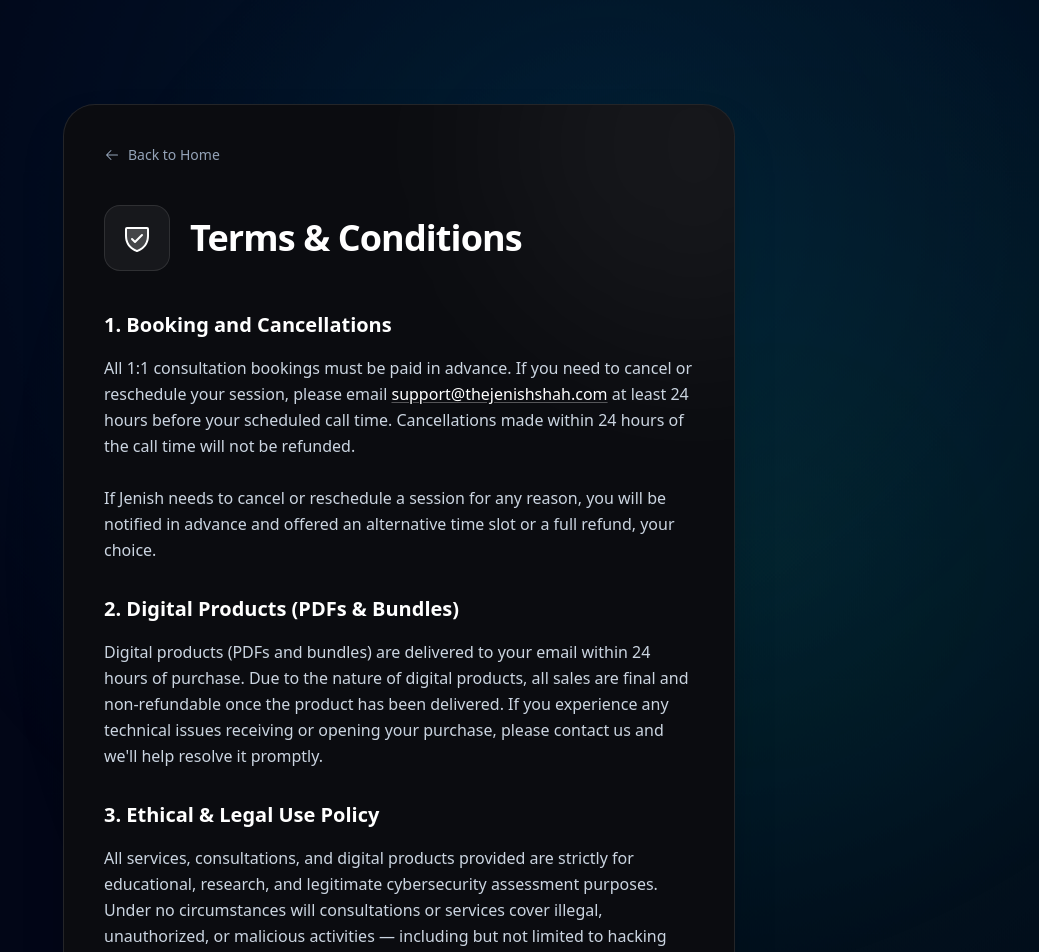
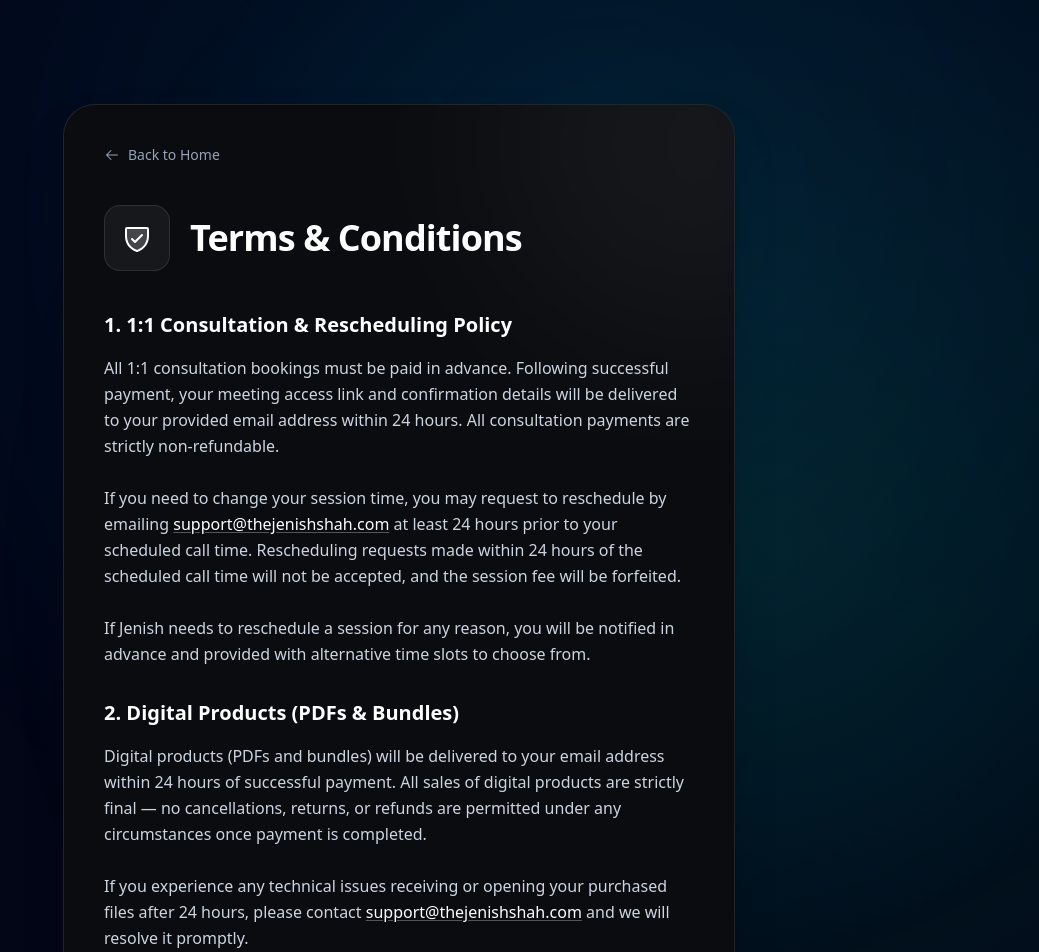
Before and after one commit to Jenishshah729/security-site, a React (Vite) app in the folder frontend/: page /policy in a window 1280 px wide. Shown: the top 952 px of the page, without its empty margins (241-1280 px from the left). Built offline with nearby package versions, Linux system fonts and the light colour scheme.

Commit message:
Rewrite and update terms and conditions text

```diff
--- a/frontend/src/components/Policy.jsx
+++ b/frontend/src/components/Policy.jsx
@@ -26,17 +26,19 @@ const Policy = () => {
 
       <div className="space-y-8 text-slate-300 leading-relaxed relative z-10">
         <section>
-          <h3 className="text-xl font-bold text-white mb-4">1. Booking and Cancellations</h3>
+          <h3 className="text-xl font-bold text-white mb-4">1. 1:1 Consultation & Rescheduling Policy</h3>
           <p className="mb-4">
-            All 1:1 consultation bookings must be paid in advance. If you need to cancel or reschedule your session, please email <a href="mailto:support@thejenishshah.com" className="text-white underline decoration-white/30 underline-offset-2 hover:text-slate-300">support@thejenishshah.com</a> at least 24 hours before your scheduled call time. Cancellations made within 24 hours of the call time will not be refunded.<br/><br/>
-            If Jenish needs to cancel or reschedule a session for any reason, you will be notified in advance and offered an alternative time slot or a full refund, your choice.
+            All 1:1 consultation bookings must be paid in advance. Following successful payment, your meeting access link and confirmation details will be delivered to your provided email address within 24 hours. All consultation payments are strictly non-refundable.<br/><br/>
+            If you need to change your session time, you may request to reschedule by emailing <a href="mailto:support@thejenishshah.com" className="text-white underline decoration-white/30 underline-offset-2 hover:text-slate-300">support@thejenishshah.com</a> at least 24 hours prior to your scheduled call time. Rescheduling requests made within 24 hours of the scheduled call time will not be accepted, and the session fee will be forfeited.<br/><br/>
+            If Jenish needs to reschedule a session for any reason, you will be notified in advance and provided with alternative time slots to choose from.
           </p>
         </section>
 
         <section>
           <h3 className="text-xl font-bold text-white mb-4">2. Digital Products (PDFs & Bundles)</h3>
           <p className="mb-4">
-            Digital products (PDFs and bundles) are delivered to your email within 24 hours of purchase. Due to the nature of digital products, all sales are final and non-refundable once the product has been delivered. If you experience any technical issues receiving or opening your purchase, please contact us and we'll help resolve it promptly.
+            Digital products (PDFs and bundles) will be delivered to your email address within 24 hours of successful payment. All sales of digital products are strictly final — no cancellations, returns, or refunds are permitted under any circumstances once payment is completed.<br/><br/>
+            If you experience any technical issues receiving or opening your purchased files after 24 hours, please contact <a href="mailto:support@thejenishshah.com" className="text-white underline decoration-white/30 underline-offset-2 hover:text-slate-300">support@thejenishshah.com</a> and we will resolve it promptly.
           </p>
         </section>
 
@@ -58,7 +60,7 @@ const Policy = () => {
         <section>
           <h3 className="text-xl font-bold text-white mb-4">4. Privacy Policy</h3>
           <p className="mb-4">
-            We respect your privacy. Any personal information you provide — including your name, email address, phone number, and payment details — is used strictly to fulfill your order or schedule your consultation. We do not sell or share your personal data with third parties.<br/><br/>
+            We respect your privacy. Any personal information you provide — including your name, email address, phone number, and payment details — is used strictly to fulfill your order or schedule your consultation. We do not sell or share your personal data with third parties. Payments are processed securely via third-party gateways (e.g., Razorpay); we do not store your financial or credit card information on our servers.<br/><br/>
             You may request access to or deletion of your personal data at any time by emailing <a href="mailto:support@thejenishshah.com" className="text-white underline decoration-white/30 underline-offset-2 hover:text-slate-300">support@thejenishshah.com</a>.
           </p>
         </section>
```
